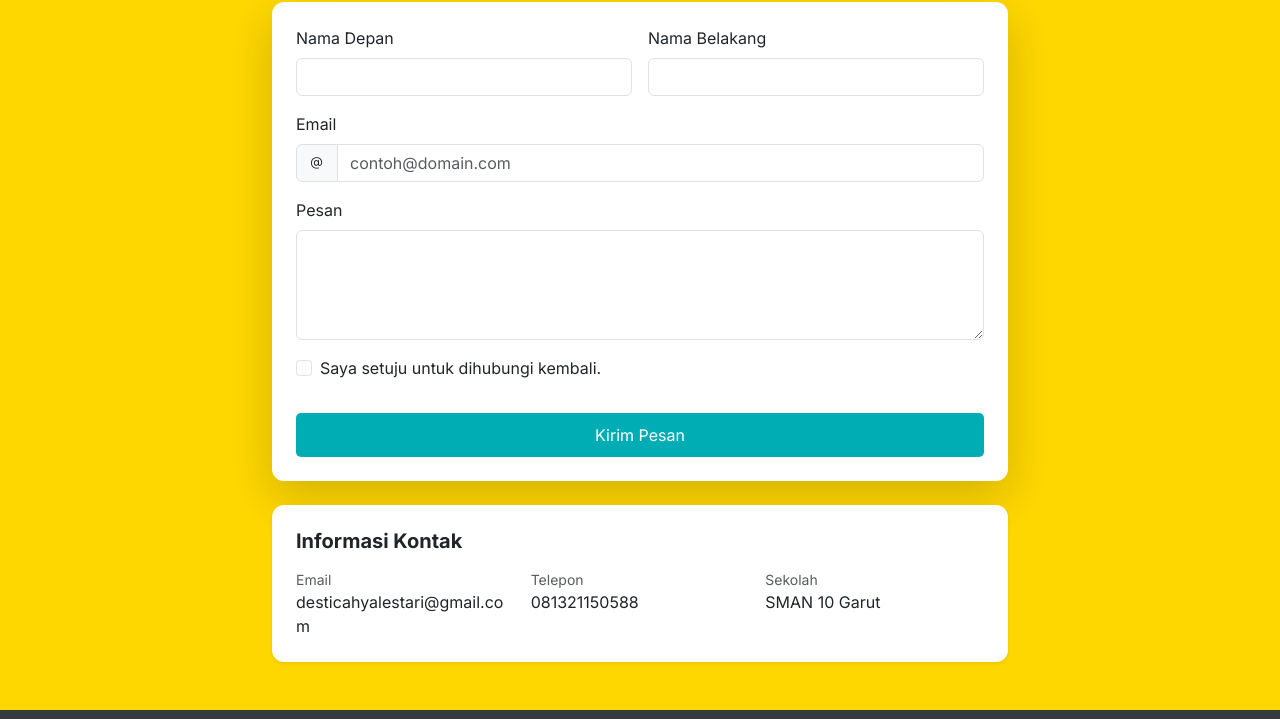
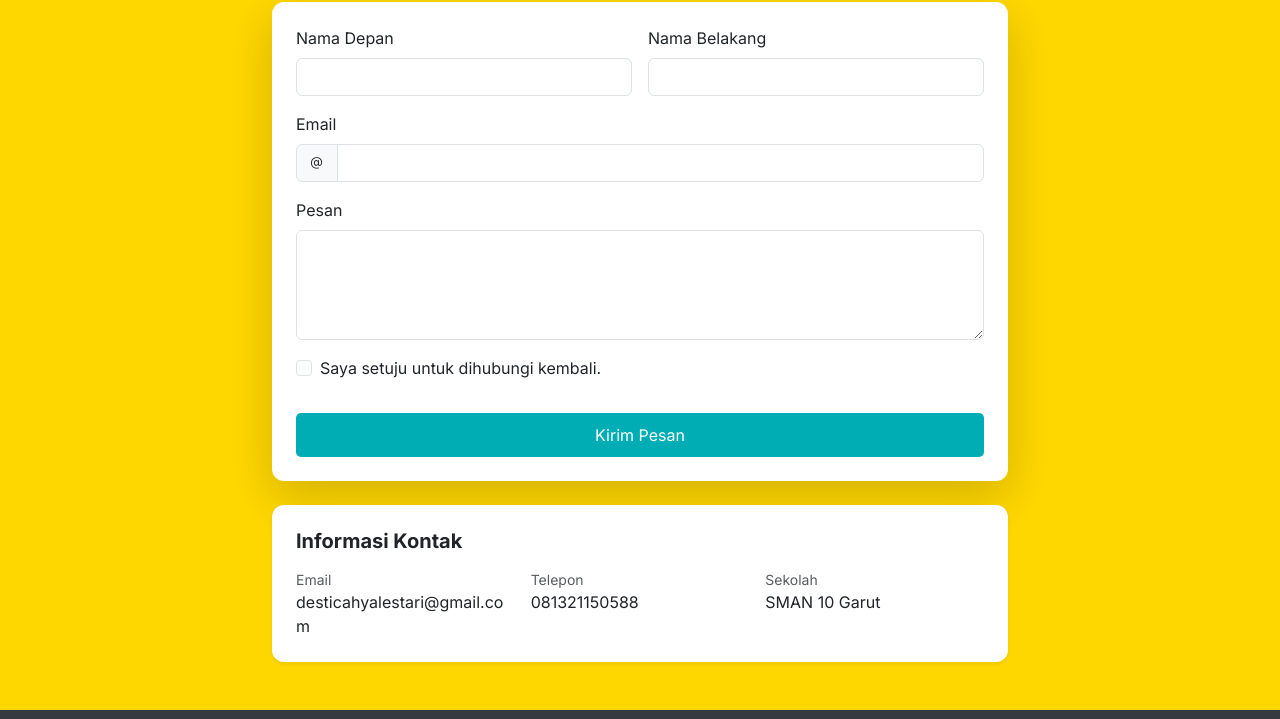
Before and after one commit to desticahyalestari-a11y/ayrisefanya, a plain HTML site: page index.html in a window 1280 px wide. Shown: the part 2534-3253 px from the top of the page. Drawn offline with nearby package versions, Linux system fonts and the light colour scheme.

Commit message:
Update index.html

```diff
--- a/index.html
+++ b/index.html
@@ -546,7 +546,7 @@
                                     <label for="email" class="form-label">Email</label>
                                     <div class="input-group">
                                         <span class="input-group-text rounded-start"><i class="bi bi-at"></i></span>
-                                        <input type="email" class="form-control rounded-end" id="email" placeholder="contoh@domain.com" required>
+                                        <input type="email" class="form-control rounded-end" id="email">
                                     </div>
                                 </div>
 
```
